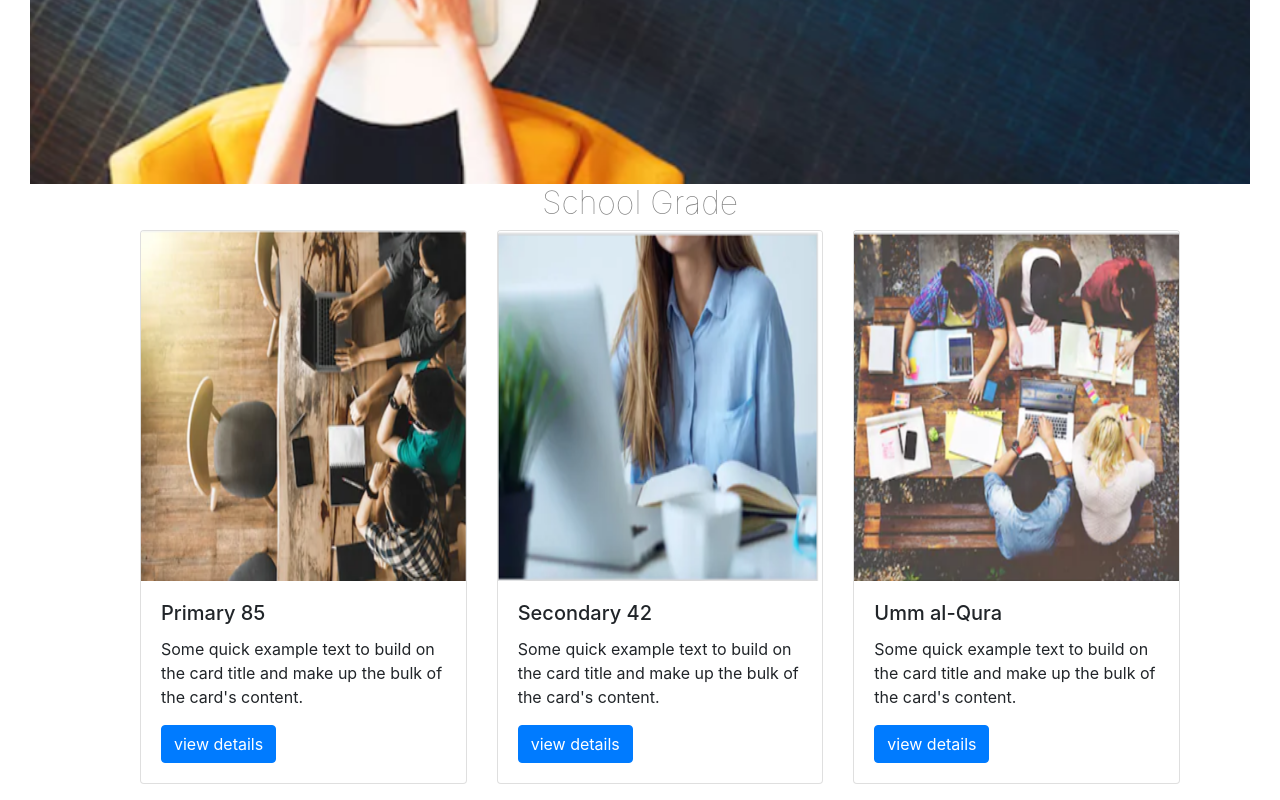
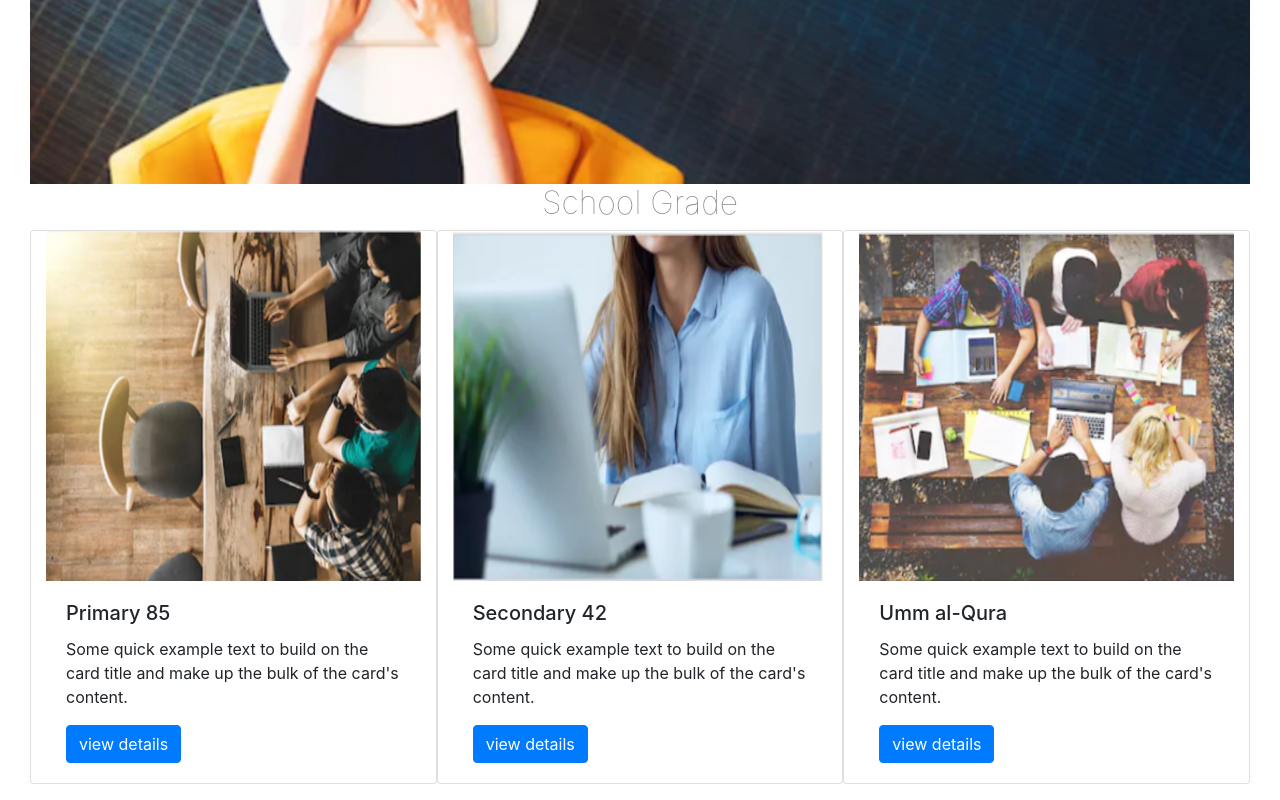
Before and after one commit to ghaiida/Udacity, a plain HTML site: page project1_udacity/index.html in a window 1280 px wide. Shown: the part 610-1410 px from the top of the page. Drawn offline with Linux system fonts and the light colour scheme.

Commit message:
Add files via upload

```diff
--- a/project1_udacity/index.html
+++ b/project1_udacity/index.html
@@ -13,6 +13,8 @@
 
 
 <body>
+
+
 <div class="container-fluid">
 
 		<!-- Header-->
@@ -38,12 +40,10 @@
 			<section class=" col-12">
 				<!--  TITLE -->
 				<h2 class="sub_title">School Grade</h2>
-				 <div class="container">
+
           <!-- content card -->
-                     <ul class="list row">
-                        <div class="col-sm">
-                           <li>
-                           	 <div class="card" >
+                     <div class="list row">
+                         <div class="col-sm card ">
                                 <img  src="img/primary.PNG" class="card-img-top" width="300" height="350"  alt="primary-imge">
                                 <div class="card-body">
                                 <h5 class="card-title">Primary 85</h5>
@@ -51,13 +51,9 @@
                                 <a href="https://twitter.com/e__85" class="btn btn-primary">view details</a>
                                </div>
                          </div>
-                          </li>
-                         </div>
 
 
-                         <div class="col-sm">
-                            <li>
-                           	 <div class="card" >
+                         <div class="col-sm card" >
                                 <img   src="img/secondary.PNG" class="card-img-top" width="300" height="350" alt="...">
                                 <div class="card-body">
                                 <h5 class="card-title">Secondary 42</h5>
@@ -65,12 +61,8 @@
                                 <a href="#" class="btn btn-primary">view details</a>
                                </div>
                          </div>
-                          </li>
-                         </div>
 
-                         <div class="col-sm">
-                           <li>
-                           	 <div class="card" >
+                         <div class="col-sm card">
                                 <img   src="img/university.PNG" class="card-img-top" width="300" height="350"  alt="university-image">
                                <div class="card-body">
                                 <h5 class="card-title">Umm al-Qura</h5>
@@ -78,17 +70,9 @@
                                 <a href="https://uqu.edu.sa" class="btn btn-primary">view details</a>
                                </div>
                          </div>
-                          </li>
                  </div>
-                          </div>
-                     </ul>
-                 </div>
-
-
 			      </section>
-
           </main>
 		   </div>
    </body>
-
 </html>
```
Lines whose indentation alone changed are shown as unchanged.
